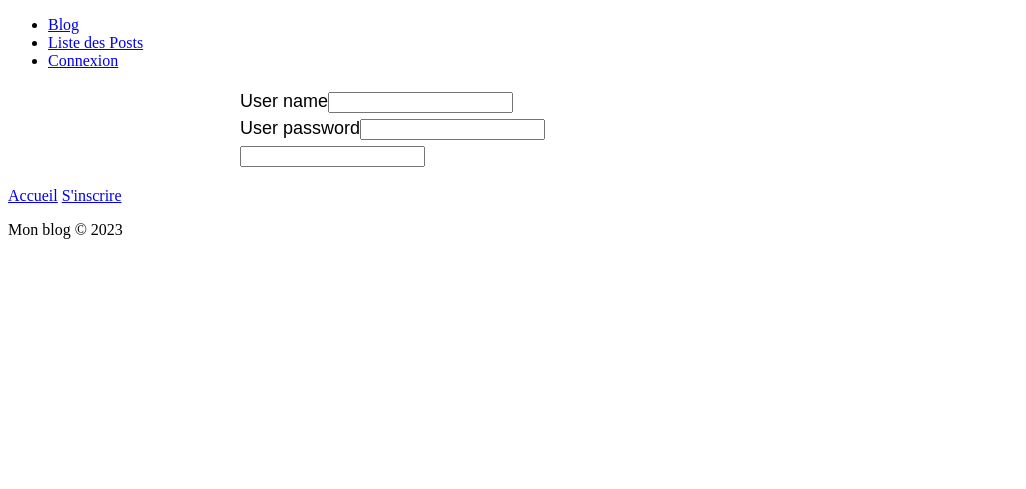
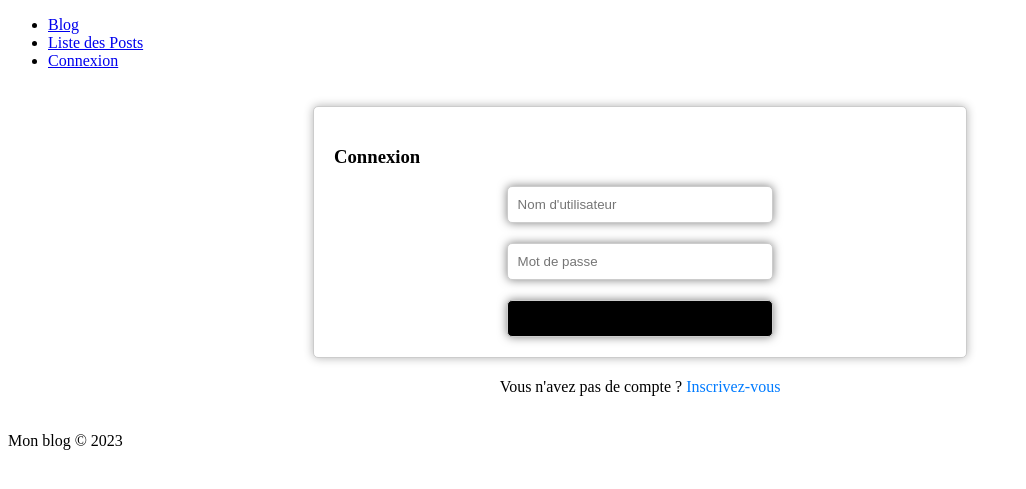
Before and after one commit to nabilesall/symfony_blog_project, a Symfony app: template templates/connection.html.twig in a window 1280 px wide. Shown: the top 489 px of the page, without its empty margins (0-1026 px from the left). Run offline with Twig, Linux system fonts and the light colour scheme; the template is opened without the code that fills it, so the values that code supplies are empty; form fields are guessed from the names that the template uses; some libraries are stand-ins or nearby versions.

Commit message:
form de connexion ok

```diff
--- a/src/Controller/Admin/CategoryController.php
+++ b/src/Controller/Admin/CategoryController.php
@@ -80,8 +80,6 @@ class CategoryController extends AbstractController
             $categoryRepository = $doctrine->getRepository(\App\Entity\Category::class);
             $category = $categoryRepository->find($id);
 
-
-
             $categoryInArray = array(
                 "id" => $category->getId(),
                 "name" => $category->getName(),
--- a/templates/connection.html.twig
+++ b/templates/connection.html.twig
@@ -2,33 +2,86 @@
 
 {% block body %}
 	<style>
-		.example-wrapper {
-			margin: 1em auto;
-			max-width: 800px;
-			width: 95%;
-			font: 18px / 1.5 sans-serif;
+		.connection-form-html{
+			display: flex;
+			flex-direction: column;
+			align-items: center;
+			padding: 20px;
 		}
-		.example-wrapper code {
-			background: #F5F5F5;
-			padding: 2px 6px;
+
+		.connection-form{
+			width: 50%;
+			padding: 20px;
+			background-color: #fff;
+			border: 1px solid #ccc;
+			border-radius: 5px;
+			box-shadow: 0 0 10px rgba(0,0,0,.3);
+		}
+
+		form{
+			display: flex;
+			flex-direction: column;
+			align-items: center;
+			gap: 20px;
+		}
+
+		.form-control{
+			width: 40%;
+			padding: 10px;
+			border: 1px solid #ccc;
+			border-radius: 5px;
+			box-shadow: 0 0 10px rgba(0,0,0,.5);
+		}
+
+		.btn-connecter{
+			width: 40%;
+			padding: 10px;
+			border: 1px solid #ccc;
+			border-radius: 5px;
+			box-shadow: 0 0 10px rgba(0,0,0,.5);
+			background-color: #000;
+			color: #fff;
+			font-weight: bold;
+			cursor: pointer;
+		}
+
+		.btn-connecter:hover{
+			background-color: #fff;
+			color: #000;
+		}
+
+		.connection-form-footer{
+			margin-top: 20px;
+		}
+
+		.connection-form-footer a{
+			color: #007bff;
+			text-decoration: none;
 		}
 	</style>
 
-	<div class="example-wrapper">
+	<title>Connexion</title>
 
-		{{ form_start(form) }}
-			{{form_errors(form)}}
+	<main class="connection-form-html">
+		<div class="connection-form">
+			<h3>Connexion</h3>
 
-			{{form_row(form.UserName)}}
-			{{form_row(form.UserPassword)}}
+			{{ form_start(form) }}
+				{{form_errors(form)}}
 
-			{{form_widget(form.connection)}}
+				{{form_widget(form.UserName, {'attr': {'placeholder': 'Nom d\'utilisateur', 'class': 'form-control'}})}}
+				{{form_widget(form.UserPassword, {'attr': {'placeholder': 'Mot de passe', 'class': 'form-control'}})}}
 
-		{{ form_end(form) }}
+				{{form_widget(form.connection, {'label': 'Se connecter', 'attr': {'class': 'btn btn-connecter'}})}}
 
-	</div>
-	<div>
-	    <a href="/">Accueil</a>
-		<a href="/inscription">S'inscrire</a>
-	</div>
+			{{ form_end(form) }}
+		</div>
+
+		<div class="connection-form-footer">
+			<span>Vous n'avez pas de compte ?</span>
+			<a href="{{path('inscription')}}">Inscrivez-vous</a>
+		</div>
+
+	</main>
+
 {% endblock %}
```
Also changed, not shown: src/Controller/UserController.php (+0 -7 lines), src/Form/ConnectionType.php (+3 -9 lines), templates/admin/post/show.html.twig (+1 -10 lines).
